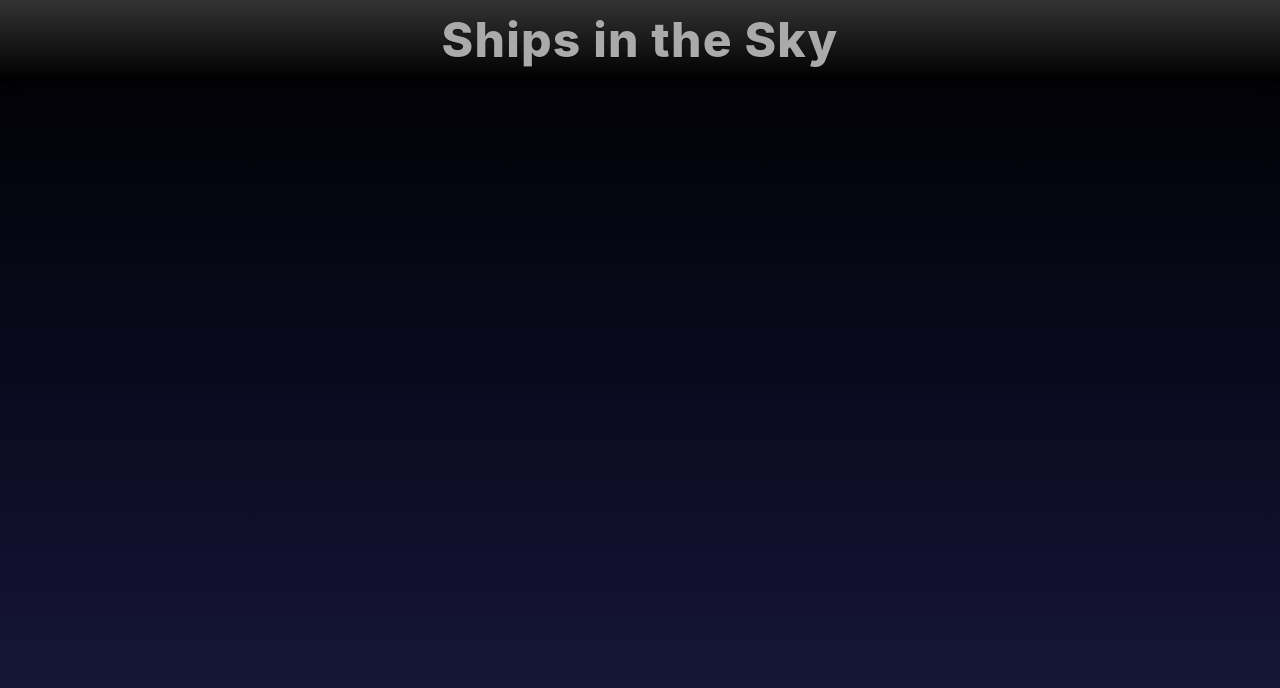
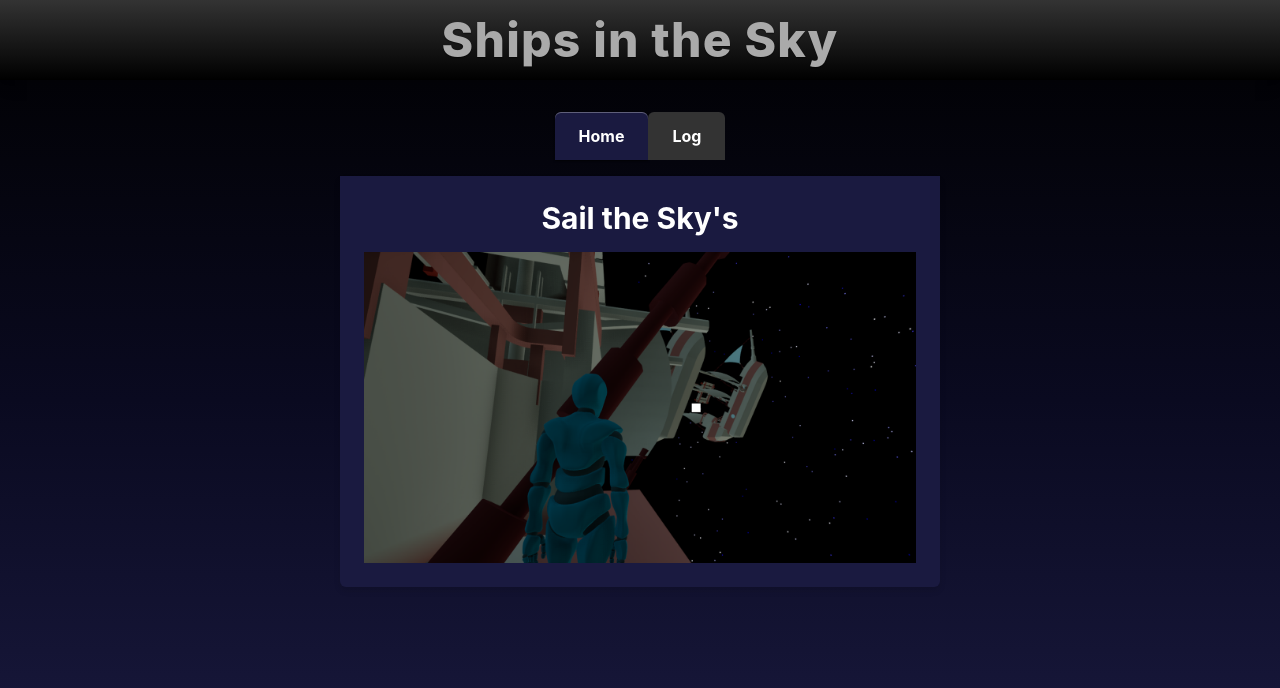
Before and after one commit to shipsinthesky/shipsinthesky.github.io, a plain HTML site: page index.html in a window 1280 px wide. Drawn offline with nearby package versions, Linux system fonts and the light colour scheme.

Commit message:
Update index.html

```diff
--- a/index.html
+++ b/index.html
@@ -6,7 +6,7 @@
     <title>Ships in the Sky</title>
     <script src="https://cdn.tailwindcss.com"></script>
     <script async src="https://pagead2.googlesyndication.com/pagead/js/adsbygoogle.js?client=ca-pub-9260092306593079"
-     crossorigin="anonymous"></script>
+      crossorigin="anonymous"></script>
     <style>
         /* Custom styles for the Inter font */
         body {
@@ -58,6 +58,50 @@
         header h1 {
             color: #AAAAAA; /* A slightly darker gray */
         }
+
+        /* Tab specific styles */
+        .tabs {
+            display: flex;
+            justify-content: center;
+            margin-bottom: 1rem;
+        }
+
+        .tab-button {
+            padding: 0.75rem 1.5rem;
+            background-color: #333;
+            color: white;
+            border: none;
+            cursor: pointer;
+            transition: background-color 0.3s;
+            border-radius: 0.375rem 0.375rem 0 0;
+            font-weight: bold;
+        }
+
+        .tab-button:hover {
+            background-color: #555;
+        }
+
+        .tab-button.active {
+            background-color: #1a1a40; /* Match body background for active tab */
+            color: #fff;
+            box-shadow: inset 0 1px 0 rgba(255,255,255,.3), 0 1px 2px rgba(0,0,0,.6);
+        }
+
+        .tab-content {
+            display: none;
+            padding: 1.5rem;
+            background-color: #1a1a40; /* Match body background */
+            border-radius: 0 0 0.375rem 0.375rem;
+            width: 100%;
+            max-width: 600px;
+            box-shadow: 0 4px 6px rgba(0, 0, 0, 0.1);
+            color: white;
+            text-align: center;
+        }
+
+        .tab-content.active {
+            display: block;
+        }
     </style>
 </head>
 <body class="min-h-screen flex flex-col items-center relative overflow-hidden">
@@ -69,7 +113,34 @@
         </h1>
     </header>
 
-    <div class="p-4 relative z-10">
+    <div class="tabs relative z-10">
+        <button class="tab-button active" onclick="openTab('home')">Home</button>
+        <button class="tab-button" onclick="openTab('log')">Log</button>
     </div>
+
+    <div id="home" class="tab-content active">
+        <h2 class="text-3xl font-bold mb-4">Sail the Sky's</h2>
+        <img src="home.png" alt="Home Image" class="mx-auto" style="max-width: 100%; height: auto;">
+    </div>
+
+    <div id="log" class="tab-content">
+        <h2 class="text-3xl font-bold mb-4">Logs</h2>
+    </div>
+
+    <script>
+        function openTab(tabName) {
+            let i;
+            let tabContent = document.getElementsByClassName("tab-content");
+            for (i = 0; i < tabContent.length; i++) {
+                tabContent[i].classList.remove("active");
+            }
+            let tabButtons = document.getElementsByClassName("tab-button");
+            for (i = 0; i < tabButtons.length; i++) {
+                tabButtons[i].classList.remove("active");
+            }
+            document.getElementById(tabName).classList.add("active");
+            event.currentTarget.classList.add("active");
+        }
+    </script>
 </body>
 </html>
```
